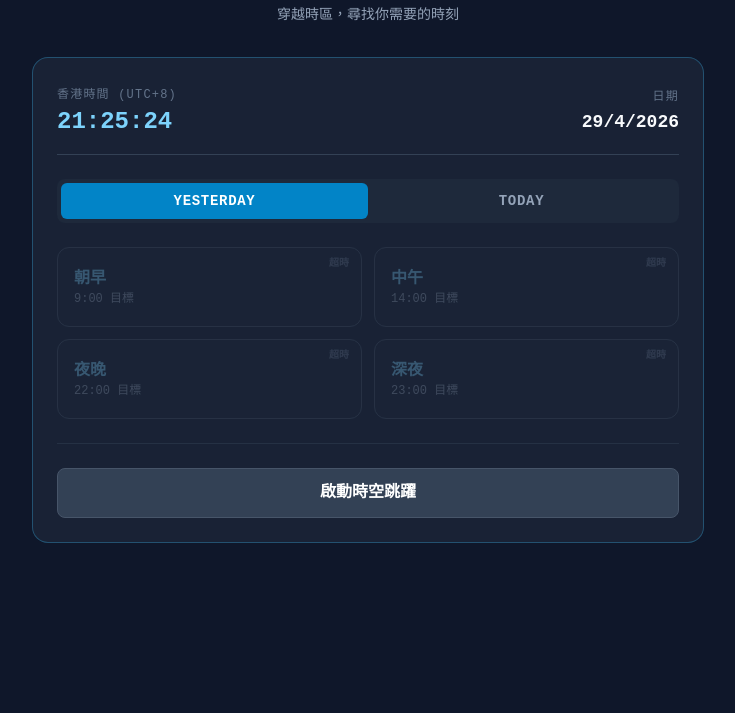
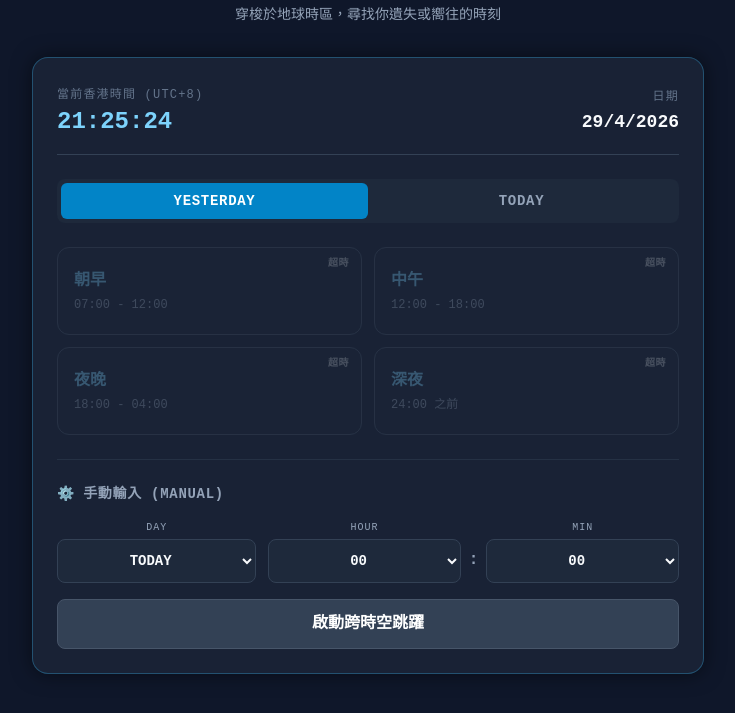
Before and after one commit to tckong5/time-traveller, a plain HTML site: page index.html in a window 1280 px wide. Shown: the part 75-788 px from the top of the page, without its empty margins (272-1007 px from the left). Drawn offline with nearby package versions, Linux system fonts and the light colour scheme.

Commit message:
Update index.html

```diff
--- a/index.html
+++ b/index.html
@@ -16,9 +16,15 @@
             background: rgba(30, 41, 59, 0.7);
             backdrop-filter: blur(10px);
             border: 1px solid rgba(56, 189, 248, 0.3);
+            box-shadow: 0 0 20px rgba(0, 0, 0, 0.5);
         }
         .neon-glow {
             text-shadow: 0 0 10px rgba(56, 189, 248, 0.8);
+        }
+        select {
+            background: #1e293b;
+            border: 1px solid #334155;
+            color: #f1f5f9;
         }
         @keyframes shake {
             0%, 100% { transform: translateX(0); }
@@ -41,14 +47,15 @@
     <div class="max-w-2xl w-full">
         <header class="text-center mb-8">
             <h1 class="text-4xl font-bold neon-glow text-sky-400 mb-2">TIME TRAVELLER</h1>
-            <p class="text-slate-400 text-sm">穿越時區，尋找你需要的時刻</p>
+            <!-- 呢句 100% 跟返你原本嗰句 -->
+            <p class="text-slate-400 text-sm">穿梭於地球時區，尋找你遺失或嚮往的時刻</p>
         </header>
 
         <div class="time-card rounded-2xl p-6 mb-8">
             <!-- 香港時間顯示 -->
             <div class="flex justify-between items-center mb-6 border-b border-slate-700 pb-4">
                 <div>
-                    <span class="text-xs uppercase tracking-widest text-slate-500">香港時間 (UTC+8)</span>
+                    <span class="text-xs uppercase tracking-widest text-slate-500">當前香港時間 (UTC+8)</span>
                     <div id="current-hkt" class="text-2xl font-bold text-sky-300">--:--:--</div>
                 </div>
                 <div class="text-right">
@@ -57,26 +64,52 @@
                 </div>
             </div>
 
-            <!-- Tab 切換 -->
+            <!-- Tab 控制 -->
             <div class="flex mb-6 rounded-lg bg-slate-800 p-1">
                 <button id="tab-btn-yesterday" onclick="switchTab('yesterday')" class="w-1/2 py-2 text-sm font-bold rounded-md bg-sky-600 text-white transition-all uppercase tracking-wider">Yesterday</button>
                 <button id="tab-btn-today" onclick="switchTab('today')" class="w-1/2 py-2 text-sm font-bold rounded-md text-slate-400 hover:text-white transition-all uppercase tracking-wider">Today</button>
             </div>
 
-            <!-- 按鈕容器 -->
-            <div id="tab-yesterday" class="grid grid-cols-1 sm:grid-cols-2 gap-3 block"></div>
-            <div id="tab-today" class="grid grid-cols-1 sm:grid-cols-2 gap-3 hidden"></div>
+            <!-- 預設場景按鈕 (Time Ranges) -->
+            <div class="space-y-4 mb-4">
+                <div id="tab-yesterday" class="grid grid-cols-1 sm:grid-cols-2 gap-3 block"></div>
+                <div id="tab-today" class="grid grid-cols-1 sm:grid-cols-2 gap-3 hidden"></div>
+            </div>
 
+            <!-- 手動輸入區域 -->
             <div class="border-t border-slate-700/50 pt-6 mt-6">
-                <button onclick="handleTravel(99, this)" class="w-full bg-slate-700 hover:bg-slate-600 text-white font-bold py-3 rounded-lg transition-all border border-slate-600">
-                    啟動時空跳躍
+                <h3 class="text-sm font-bold text-slate-400 mb-4 uppercase tracking-wider flex items-center">
+                    <span class="mr-2">⚙️</span> 手動輸入 (Manual)
+                </h3>
+                <div class="grid grid-cols-12 gap-3 mb-4 items-end">
+                    <div class="col-span-4">
+                        <label class="block text-[10px] font-medium mb-1 text-slate-400 uppercase tracking-widest text-center">Day</label>
+                        <select id="manual-day" class="w-full p-3 rounded-lg outline-none text-sm text-center font-bold">
+                            <option value="0">TODAY</option>
+                            <option value="-1">YESTERDAY</option>
+                        </select>
+                    </div>
+                    <div class="col-span-8 flex space-x-2 items-center">
+                        <div class="w-1/2">
+                            <label class="block text-[10px] font-medium mb-1 text-slate-400 uppercase tracking-widest text-center">Hour</label>
+                            <select id="manual-hour" class="w-full p-3 rounded-lg outline-none text-sm text-center font-bold"></select>
+                        </div>
+                        <span class="text-slate-400 font-bold pt-4">:</span>
+                        <div class="w-1/2">
+                            <label class="block text-[10px] font-medium mb-1 text-slate-400 uppercase tracking-widest text-center">Min</label>
+                            <select id="manual-minute" class="w-full p-3 rounded-lg outline-none text-sm text-center font-bold"></select>
+                        </div>
+                    </div>
+                </div>
+                <button onclick="handleTravel(99, this)" class="w-full bg-slate-700 hover:bg-slate-600 text-white font-bold py-3 rounded-lg transition-all border border-slate-600 active:scale-95">
+                    啟動跨時空跳躍
                 </button>
             </div>
         </div>
 
         <!-- 結果顯示區 -->
         <div id="result-area" class="hidden mb-12">
-            <div class="time-card rounded-2xl p-6 border-l-4 border-l-sky-500">
+            <div class="time-card rounded-2xl p-6 border-l-4 border-l-sky-500 relative overflow-hidden">
                 <h2 class="text-xl font-bold mb-4 flex items-center">📍 跳躍目的地</h2>
                 <div class="space-y-4">
                     <div class="bg-slate-800/70 p-4 rounded-xl border border-slate-700/50">
@@ -103,39 +136,45 @@
             { offset: -12, location: "Baker Island" }, { offset: -11, location: "Pago Pago" }, { offset: -10, location: "Honolulu" },
             { offset: -9, location: "Anchorage" }, { offset: -8, location: "Los Angeles" }, { offset: -7, location: "Denver" },
             { offset: -6, location: "Chicago" }, { offset: -5, location: "New York" }, { offset: -4, location: "Santiago" },
-            { offset: -3, location: "Buenos Aires" }, { offset: 0, location: "London" }, { offset: 1, location: "Paris" },
-            { offset: 3, location: "Moscow" }, { offset: 4, location: "Dubai" }, { offset: 7, location: "Bangkok" },
-            { offset: 8, location: "Hong Kong" }, { offset: 9, location: "Tokyo" }, { offset: 10, location: "Sydney" },
-            { offset: 12, location: "Auckland" }, { offset: 14, location: "Kiritimati" }
+            { offset: -3, location: "Buenos Aires" }, { offset: -2, location: "South Georgia" }, { offset: -1, location: "Azores" },
+            { offset: 0, location: "London" }, { offset: 1, location: "Paris" }, { offset: 2, location: "Cairo" },
+            { offset: 3, location: "Moscow" }, { offset: 4, location: "Dubai" }, { offset: 5, location: "Karachi" },
+            { offset: 7, location: "Bangkok" }, { offset: 8, location: "Hong Kong" }, { offset: 9, location: "Tokyo" },
+            { offset: 10, location: "Sydney" }, { offset: 12, location: "Auckland" }, { offset: 14, location: "Kiritimati" }
         ];
 
+        // 呢度 100% 還原原本嘅 Label 同 Time Range 字眼
         const optionConfigs = [
-            { id: 1, tab: 'yesterday', label: '朝早', h: 9, color: 'text-sky-300' },
-            { id: 2, tab: 'yesterday', label: '中午', h: 14, color: 'text-sky-300' },
-            { id: 3, tab: 'yesterday', label: '夜晚', h: 22, color: 'text-sky-300' },
-            { id: 4, tab: 'yesterday', label: '深夜', h: 23, color: 'text-sky-300' }, // 23:00 目標
-            { id: 5, tab: 'today', label: '朝早', h: 9, color: 'text-emerald-400' },
-            { id: 6, tab: 'today', label: '中午', h: 14, color: 'text-emerald-400' },
-            { id: 7, tab: 'today', label: '夜晚', h: 22, color: 'text-emerald-400' },
-            { id: 8, tab: 'today', label: '深夜', h: 23, color: 'text-emerald-400' } // 23:00 目標
+            { id: 1, tab: 'yesterday', label: '朝早', range: '07:00 - 12:00', h: 9, color: 'text-sky-300' },
+            { id: 2, tab: 'yesterday', label: '中午', range: '12:00 - 18:00', h: 14, color: 'text-sky-300' },
+            { id: 3, tab: 'yesterday', label: '夜晚', range: '18:00 - 04:00', h: 22, color: 'text-sky-300' },
+            { id: 4, tab: 'yesterday', label: '深夜', range: '24:00 之前', h: 23, color: 'text-sky-300' },
+            { id: 5, tab: 'today', label: '朝早', range: '07:00 - 12:00', h: 9, color: 'text-emerald-400' },
+            { id: 6, tab: 'today', label: '中午', range: '12:00 - 18:00', h: 14, color: 'text-emerald-400' },
+            { id: 7, tab: 'today', label: '夜晚', range: '18:00 - 04:00', h: 22, color: 'text-emerald-400' },
+            { id: 8, tab: 'today', label: '深夜', range: '24:00 之前', h: 23, color: 'text-emerald-400' }
         ];
 
         let clickCounts = {};
 
         function getTargetDate(optId) {
             const now = new Date();
-            // 獲取香港今天的 00:00:00
             const todayStr = now.toLocaleDateString('en-CA', {timeZone: 'Asia/Hong_Kong'});
             const target = new Date(todayStr + "T00:00:00+08:00");
 
+            if (optId === 99) {
+                const dayOffset = parseInt(document.getElementById('manual-day').value);
+                target.setDate(target.getDate() + dayOffset);
+                target.setHours(parseInt(document.getElementById('manual-hour').value));
+                target.setMinutes(parseInt(document.getElementById('manual-minute').value));
+                return target;
+            }
+
             const config = optionConfigs.find(c => c.id === optId);
-            if (!config) return now;
-
-            // 邏輯 1: 如果是 Yesterday Tab，減一天
             if (config.tab === 'yesterday') {
                 target.setDate(target.getDate() - 1);
             }
-            // 邏輯 2: 如果是 Today 深夜，且現在是凌晨 0-5 點，視為「尋晚」
+            // 凌晨判斷：如果 0-5 點撳 Today 深夜，當做係返去尋晚嘅 23:00
             else if (optId === 8 && now.getHours() < 5) {
                 target.setDate(target.getDate() - 1);
             }
@@ -149,20 +188,17 @@
             document.getElementById('current-hkt').innerText = now.toLocaleTimeString('zh-HK', {hour12: false, timeZone: 'Asia/Hong_Kong'});
             document.getElementById('current-date').innerText = now.toLocaleDateString('zh-HK', {timeZone: 'Asia/Hong_Kong'});
 
-            // 更新按鈕狀態（灰掣邏輯）
             optionConfigs.forEach(opt => {
                 const btn = document.getElementById(`opt-btn-${opt.id}`);
-                if (!btn) return;
-
                 const target = getTargetDate(opt.id);
-                const diffHrs = (target.getTime() - now.getTime()) / 3600000;
+                const diffHrs = (target - now) / 3600000;
                 const badge = btn.querySelector('.status-badge');
 
-                if (diffHrs > 0.01) { // 未來時間
+                if (diffHrs > 0.01) {
                     btn.classList.add('opacity-40');
                     btn.dataset.valid = "false";
                     badge.innerText = "未到";
-                } else if (diffHrs < -20) { // 太舊的時間
+                } else if (diffHrs < -20) {
                     btn.classList.add('opacity-30');
                     btn.dataset.valid = "false";
                     badge.innerText = "超時";
@@ -176,23 +212,23 @@
 
         function handleTravel(id, btn) {
             const now = new Date();
-            const targetDate = (id === 99) ? now : getTargetDate(id);
+            const targetDate = getTargetDate(id);
 
             if (id !== 99 && btn.dataset.valid === "false") {
                 clickCounts[id] = (clickCounts[id] || 0) + 1;
-                if (clickCounts[id] > 5) { btn.innerHTML = "<div class='text-xs opacity-50'>珍惜當下 ✨</div>"; return; }
+                if (clickCounts[id] > 5) { btn.innerHTML = "<div class='text-xs opacity-50 font-bold'>珍惜當下 ✨</div>"; return; }
                 btn.classList.add('animate-shake', 'invalid-feedback');
                 setTimeout(() => btn.classList.remove('animate-shake', 'invalid-feedback'), 400);
                 return;
             }
 
-            const diffHours = (targetDate.getTime() - now.getTime()) / 3600000;
+            const diffHours = (targetDate - now) / 3600000;
             const targetOffset = 8 + diffHours;
             const closest = timezoneData.reduce((prev, curr) => Math.abs(curr.offset - targetOffset) < Math.abs(prev.offset - targetOffset) ? curr : prev);
 
             document.getElementById('result-area').classList.remove('hidden');
-            const isToday = targetDate.getDate() === now.getDate();
-            document.getElementById('target-display').innerText = `${isToday ? 'Today' : 'Yesterday'} ${targetDate.getHours()}:00`;
+            const dayLabel = targetDate.getDate() === now.getDate() ? "Today" : "Yesterday";
+            document.getElementById('target-display').innerText = `${dayLabel} ${targetDate.getHours().toString().padStart(2, '0')}:${targetDate.getMinutes().toString().padStart(2, '0')}`;
             document.getElementById('offset-display').innerText = `UTC ${closest.offset >= 0 ? '+' : ''}${closest.offset}`;
             document.getElementById('location-display').innerText = closest.location;
 
@@ -202,28 +238,30 @@
         function switchTab(tab) {
             document.getElementById('tab-yesterday').classList.toggle('hidden', tab !== 'yesterday');
             document.getElementById('tab-today').classList.toggle('hidden', tab !== 'today');
-            document.getElementById('tab-btn-yesterday').classList.toggle('bg-sky-600', tab === 'yesterday');
-            document.getElementById('tab-btn-today').classList.toggle('bg-sky-600', tab === 'today');
-            document.getElementById('tab-btn-yesterday').classList.toggle('text-slate-400', tab !== 'yesterday');
-            document.getElementById('tab-btn-today').classList.toggle('text-slate-400', tab !== 'today');
+            document.getElementById('tab-btn-yesterday').className = tab === 'yesterday' ? 'w-1/2 py-2 text-sm font-bold rounded-md bg-sky-600 text-white shadow-sm transition-all' : 'w-1/2 py-2 text-sm font-bold rounded-md text-slate-400 hover:text-white transition-all';
+            document.getElementById('tab-btn-today').className = tab === 'today' ? 'w-1/2 py-2 text-sm font-bold rounded-md bg-sky-600 text-white shadow-sm transition-all' : 'w-1/2 py-2 text-sm font-bold rounded-md text-slate-400 hover:text-white transition-all';
         }
 
         window.onload = () => {
             const yContainer = document.getElementById('tab-yesterday');
             const tContainer = document.getElementById('tab-today');
-
             optionConfigs.forEach(opt => {
                 const btn = document.createElement('button');
                 btn.id = `opt-btn-${opt.id}`;
-                btn.className = "relative bg-slate-800/80 hover:bg-slate-700 border border-slate-600 rounded-xl p-4 text-left transition-all min-h-[80px]";
+                btn.className = "relative bg-slate-800/80 hover:bg-slate-700 border border-slate-600 rounded-xl p-4 text-left transition-all min-h-[88px]";
                 btn.innerHTML = `
-                    <div class="status-badge absolute top-2 right-3 text-[10px] font-bold text-slate-500"></div>
-                    <div class="font-bold ${opt.color}">${opt.label}</div>
-                    <div class="text-xs text-slate-400">${opt.h}:00 目標</div>
+                    <div class="status-badge absolute top-2 right-3 text-[10px] font-bold tracking-wider opacity-70"></div>
+                    <div class="font-bold ${opt.color} mb-1">${opt.label}</div>
+                    <div class="text-xs text-slate-400">${opt.range}</div>
                 `;
                 btn.onclick = () => handleTravel(opt.id, btn);
                 (opt.tab === 'yesterday' ? yContainer : tContainer).appendChild(btn);
             });
+
+            const hrSelect = document.getElementById('manual-hour');
+            for(let i=0; i<24; i++) hrSelect.innerHTML += `<option value="${i}">${i.toString().padStart(2, '0')}</option>`;
+            const minSelect = document.getElementById('manual-minute');
+            for(let i=0; i<60; i++) minSelect.innerHTML += `<option value="${i}">${i.toString().padStart(2, '0')}</option>`;
 
             updateClock();
             setInterval(updateClock, 1000);
```
